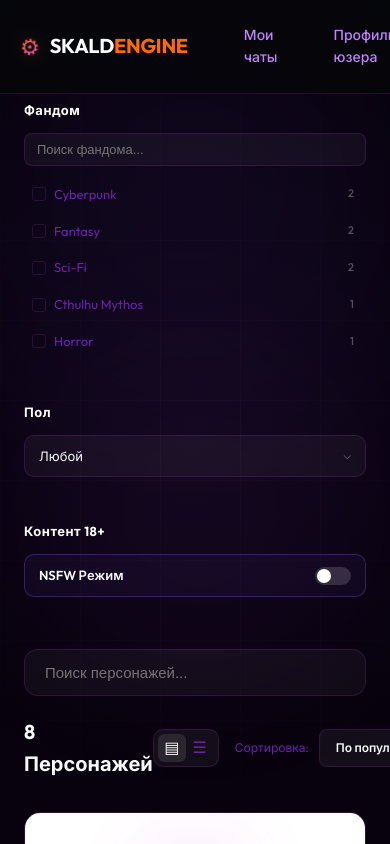
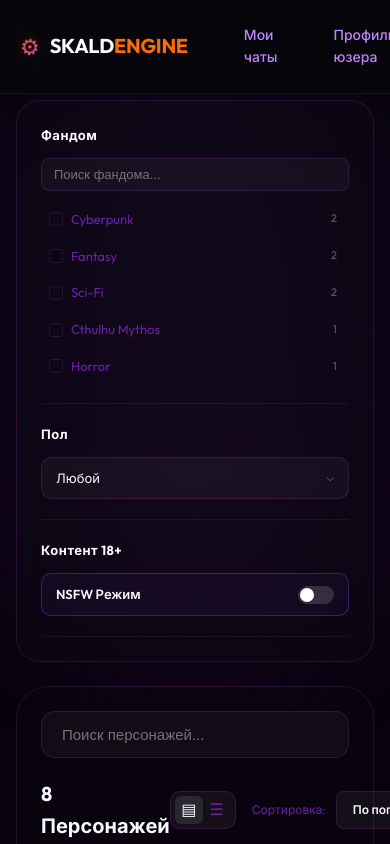
Before and after one commit to ledetav/skaldengine__frontend, a React (Vite) app: page /dashboard in a window 390 px wide. Shown: the top 844 px of the page. Built offline with nearby package versions, Linux system fonts and the light colour scheme; a web font is replaced by a local one.

Commit message:
refactor: add dashboard and filter wrappers

```diff
--- a/src/styles/screens/Dashboard/DashboardScreen.module.css
+++ b/src/styles/screens/Dashboard/DashboardScreen.module.css
@@ -66,20 +66,28 @@
   position: relative;
   z-index: 2;
   display: flex;
-  padding: 120px 40px 40px; /* Offset for fixed navbar */
-  gap: 32px;
-  max-width: 1800px;
+  padding: 120px 20px 40px; /* Offset for fixed navbar, reduced side padding */
+  gap: 24px; /* Slightly reduced gap */
+  max-width: 1920px;
   margin: 0 auto;
   width: 100%;
 }
 
 /* Sidebar Filters */
 .sidebar {
-  width: 240px;
+  width: 280px;
   flex-shrink: 0;
   display: flex;
   flex-direction: column;
-  gap: 24px;
+  gap: 32px;
+  background: rgba(15, 12, 21, 0.4);
+  backdrop-filter: blur(24px);
+  border: 1px solid var(--border-glass);
+  border-radius: 24px;
+  padding: 32px 24px;
+  height: fit-content;
+  position: sticky;
+  top: 120px;
 }
 
 .filterGroup {
@@ -246,7 +254,12 @@
   flex: 1;
   display: flex;
   flex-direction: column;
-  gap: 32px;
+  gap: 40px;
+  background: rgba(15, 12, 21, 0.2);
+  backdrop-filter: blur(12px);
+  border: 1px solid var(--border-glass);
+  border-radius: 32px;
+  padding: 40px;
 }
 
 .contentHeader {
@@ -339,7 +352,7 @@
 /* Character Grid */
 .characterGrid {
   display: grid;
-  grid-template-columns: repeat(5, 1fr);
+  grid-template-columns: repeat(6, 1fr);
   gap: 20px;
 }
 
@@ -725,6 +738,10 @@
   font-weight: 500;
 }
 
+@media (max-width: 1800px) {
+  .characterGrid { grid-template-columns: repeat(5, 1fr); }
+}
+
 @media (max-width: 1600px) {
   .characterGrid { grid-template-columns: repeat(4, 1fr); }
 }
@@ -735,9 +752,19 @@
 
 @media (max-width: 1024px) {
   .characterGrid { grid-template-columns: repeat(2, 1fr); }
-  .mainLayout { flex-direction: column; padding: 100px 24px 40px; }
-  .sidebar { width: 100%; flex-direction: row; flex-wrap: wrap; }
-  .filterGroup { flex: 1; min-width: 200px; border-bottom: none; }
+  .mainLayout { flex-direction: column; padding: 100px 16px 40px; gap: 24px; }
+  .sidebar {
+    width: 100%;
+    flex-direction: column;
+    position: static;
+    padding: 24px;
+    gap: 20px;
+  }
+  .contentArea {
+    padding: 24px;
+    gap: 32px;
+  }
+  .filterGroup { flex: 1; width: 100%; border-bottom: 1px solid rgba(255, 255, 255, 0.05); }
 }
 
 @media (max-width: 640px) {
```
